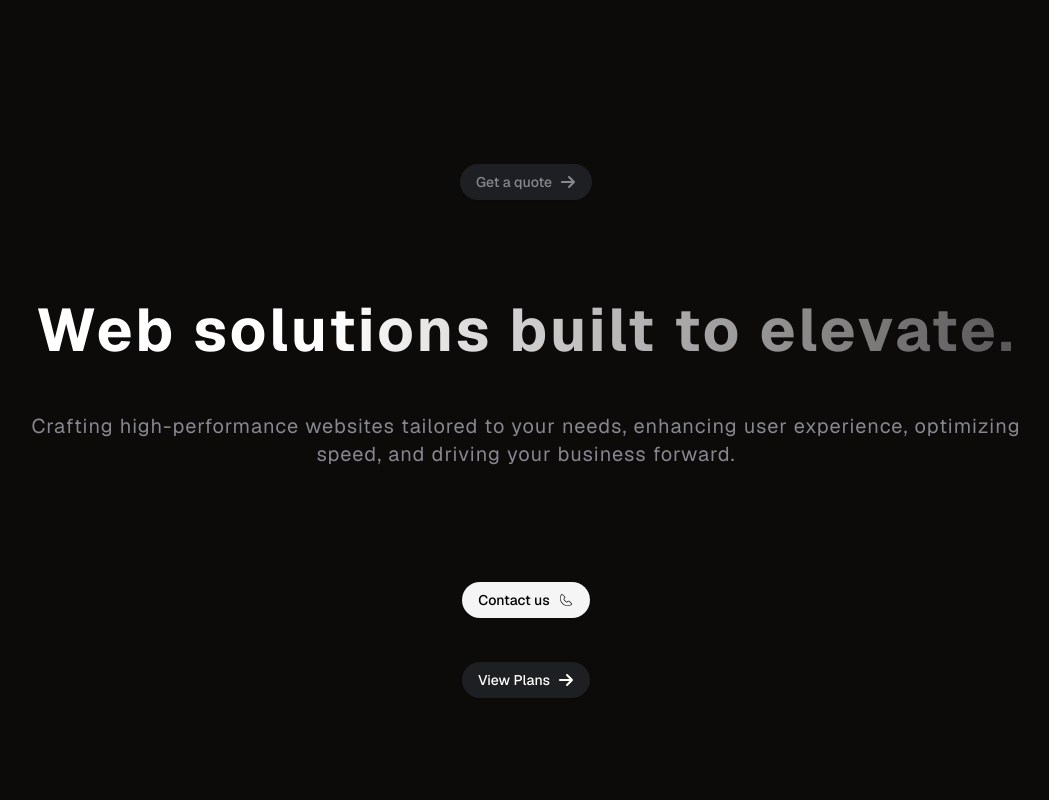
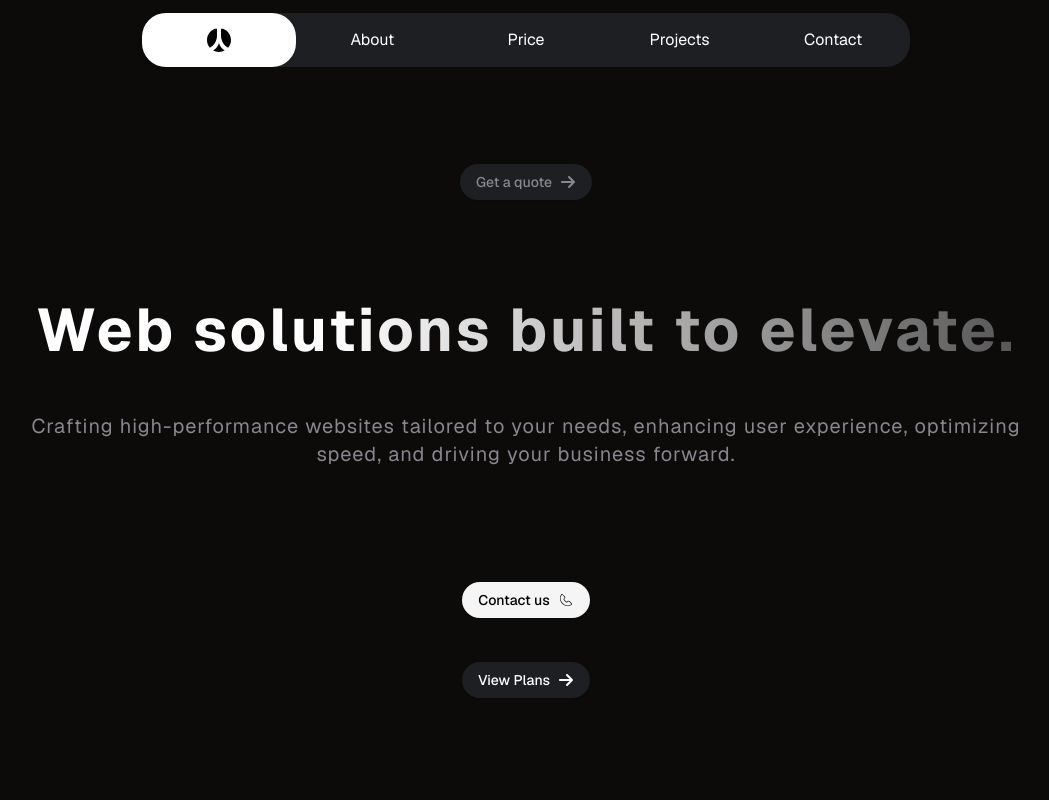
Before and after one commit to jimdrtshow/mywebsite, a Next.js app: page / in a window 1280 px wide. Shown: the top 800 px of the page, without its empty margins (114-1163 px from the left). Built offline with nearby package versions, Linux system fonts and the light colour scheme.

Commit message:
navbar ok

```diff
--- a/app/_components/AboutUs.tsx
+++ b/app/_components/AboutUs.tsx
@@ -4,7 +4,7 @@ import { FaArrowRight } from "react-icons/fa6";
 
 export default function AboutUs() {
   return (
-    <div className="h-screen w-screen overflow-hidden">
+    <div id="aboutUs" className="h-screen w-screen overflow-hidden">
       {/* About Us Heading */}
       <div className="h-[50vh] w-full ">
         {/* About Us Title */}
--- a/app/_components/Footer.tsx
+++ b/app/_components/Footer.tsx
@@ -3,7 +3,10 @@ import { IoMailOutline } from "react-icons/io5";
 
 export default function Footer() {
   return (
-    <footer className="w-screen h-[30vh] flex flex-col  justify-around items-center ">
+    <footer
+      id="footer"
+      className="w-screen h-[30vh] flex flex-col  justify-around items-center "
+    >
       <div className=" w-screen h-auto flex flex-col">
         <div className="w-full h-[10vh] flex items-center justify-center">
           <ul className="flex flex-row items-center justify-center text-sm text-myGreyText">
--- a/app/_components/Heading.tsx
+++ b/app/_components/Heading.tsx
@@ -5,17 +5,54 @@ import { Button } from "@/components/ui/button";
 
 import { FaArrowRight } from "react-icons/fa6";
 import { CiPhone } from "react-icons/ci";
+import { ImRenren } from "react-icons/im";
+import { RxAvatar } from "react-icons/rx";
+import { MdOutlineAttachMoney } from "react-icons/md";
+import { FaBook } from "react-icons/fa";
+import Link from "next/link";
 
 export default function Heading() {
   return (
-    <div className="w-screen h-screen overflow-hidden ">
+    <div id="homePage" className="w-screen h-screen overflow-hidden ">
       {/* NAVBAR */}
-      <div className="w-full h-[10vh]"></div>
+      <div className="w-full h-[10vh] flex items-center justify-center fixed z-10">
+        <div className="w-[60vw] h-4/6 flex items-center justify-between rounded-3xl bg-myGreyButtonBg ">
+          <div className="w-[20%] h-full flex items-center justify-center  md:bg-white bg-transparent rounded-3xl">
+            <Link href="#homePage" scroll={true}>
+              <ImRenren className="text-black text-2xl" />
+            </Link>
+          </div>
+          <div className="w-[20%] h-5/6 flex items-center justify-center text-white  ">
+            <Link href="#aboutUs" scroll={true}>
+              <p className="hidden md:block">About</p>
+              <RxAvatar className="md:hidden text-white text-2xl" />
+            </Link>
+          </div>
+          <div className="w-[20%] h-5/6 flex items-center justify-center text-white  ">
+            <Link href="#services" scroll={true}>
+              <p className="hidden md:block">Price</p>
+              <MdOutlineAttachMoney className="md:hidden text-white text-2xl" />
+            </Link>
+          </div>
+          <div className="w-[20%] h-5/6 flex items-center justify-center text-white  ">
+            <Link href="#projects" scroll={true}>
+              <p className="hidden md:block">Projects</p>
+              <FaBook className="md:hidden text-white text-2xl" />
+            </Link>
+          </div>
+          <div className="w-[20%] h-5/6 flex items-center justify-center text-white  ">
+            <Link href="#footer" scroll={true}>
+              <p className="hidden md:block">Contact</p>
+              <CiPhone className="md:hidden text-white text-2xl" />
+            </Link>
+          </div>
+        </div>
+      </div>
 
       {/* HOMEPAGE CONTENT */}
-      <div className="w-full h-[60vh]  ">
+      <div className="w-full h-[70vh]  ">
         {/* Homepage Content 1/3 Quote Button*/}
-        <div className="w-full h-[15vh] flex justify-center items-end ">
+        <div className="w-full h-[25vh] flex justify-center items-end ">
           <Button
             className="rounded-full border-none text-myGreyText bg-myGreyButtonBg"
             variant="outline"
--- a/app/_components/Projects.tsx
+++ b/app/_components/Projects.tsx
@@ -6,7 +6,10 @@ export default function Projects() {
   return (
     <div className="h-auto w-screen">
       {/* PROJECTS TITLE */}
-      <div className="h-[20vh] w-full flex items-center justify-center ">
+      <div
+        id="projects"
+        className="h-[20vh] w-full flex items-center justify-center "
+      >
         <div className="h-5/6 w-5/6 flex items-center justify-center">
           <h1 className="text-6xl lg:text-6xl md:text-5xl text-center font-bold tracking-wider bg-heading-gradient bg-clip-text text-transparent ">
             Projects
--- a/app/_components/Services.tsx
+++ b/app/_components/Services.tsx
@@ -47,7 +47,10 @@ const cardsData = [
 // Composant Heading avec le carrousel
 export default function Heading() {
   return (
-    <div className=" h-screen w-screen flex flex-col items-center justify-center overflow-x-hidden">
+    <div
+      id="services"
+      className=" h-screen w-screen flex flex-col items-center justify-center overflow-x-hidden"
+    >
       <div className="h-[20vh] w-full flex items-center justify-center ">
         <div className="h-5/6 w-5/6 flex items-center justify-center">
           <h1 className="text-6xl lg:text-6xl md:text-5xl text-center font-bold tracking-wider bg-heading-gradient bg-clip-text text-transparent ">
```
